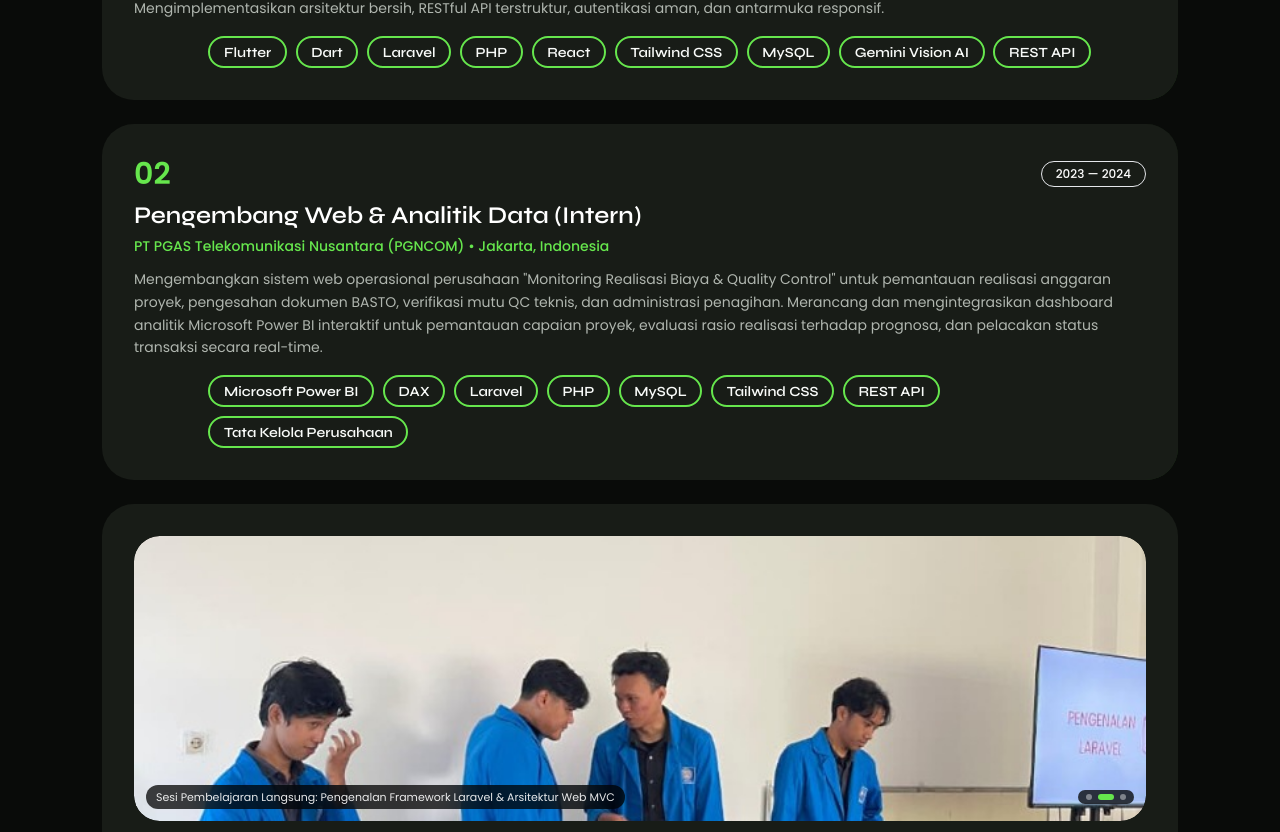
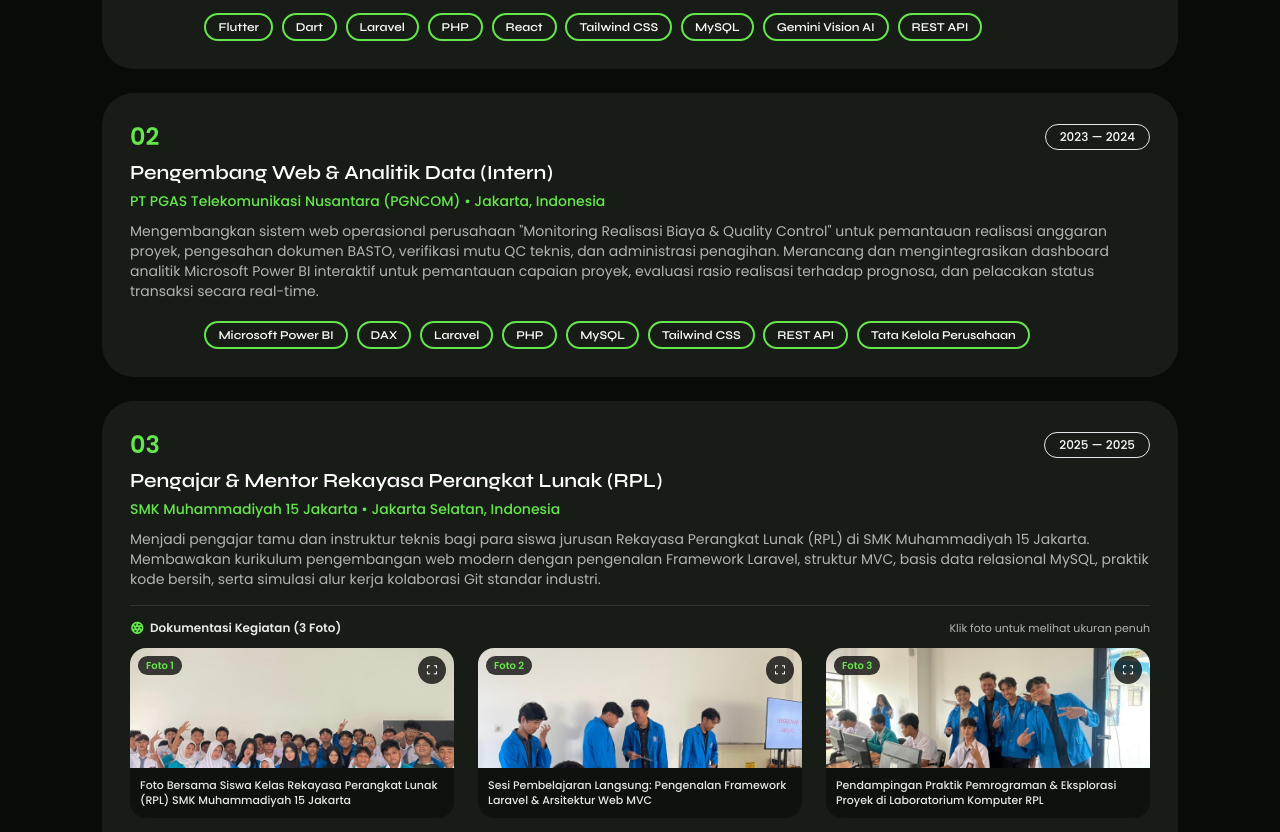
Before and after one commit to Dimss-W/CV-Website, a Next.js app: page / in a window 1280 px wide. Shown: the part 4668-5500 px from the top of the page. Built offline with nearby package versions, Linux system fonts and the light colour scheme; no server answers; some icons are missing.

Commit message:
style(experience,certificates): ubah foto dokumentasi pengalaman menjadi galeri 3 kolom kompak & informatif

```diff
--- a/src/components/CertificatesSection.tsx
+++ b/src/components/CertificatesSection.tsx
@@ -45,7 +45,7 @@ export default function CertificatesSection({ certificates }: CertificatesSectio
         Sertifikat & <span>Penghargaan</span>
       </h2>
 
-      <div className="container grid grid-cols-1 lg:grid-cols-2 auto-rows-fr gap-8 reveal-init">
+      <div className="container grid grid-cols-1 md:grid-cols-2 max-w-4xl mx-auto auto-rows-fr gap-6 reveal-init">
         {certificates.map((cert, index) => {
           const currentPage = activeImageMap[cert.id] ?? 0;
           const currentImg = cert.images[currentPage] || cert.images[0];
--- a/src/components/ExperienceSection.tsx
+++ b/src/components/ExperienceSection.tsx
@@ -5,85 +5,6 @@ import { Experience } from '@/types';
 
 interface ExperienceSectionProps {
   experiences: Experience[];
-}
-
-function ExperienceGallery({
-  images,
-  captions,
-  title,
-  onOpenModal,
-}: {
-  images: string[];
-  captions?: string[];
-  title: string;
-  onOpenModal: (imgIdx: number) => void;
-}) {
-  const [idx, setIdx] = useState(0);
-  const [paused, setPaused] = useState(false);
-
-  useEffect(() => {
-    if (images.length <= 1 || paused) return;
-    const timer = setInterval(() => {
-      setIdx((prev) => (prev + 1) % images.length);
-    }, 5200);
-    return () => clearInterval(timer);
-  }, [images.length, paused]);
-
-  const currentCaption = captions?.[idx] || `${idx + 1} / ${images.length}`;
-
-  return (
-    <div
-      className="work__link !h-[220px] sm:!h-[285px] mb-5 group"
-      onMouseEnter={() => setPaused(true)}
-      onMouseLeave={() => setPaused(false)}
-      onClick={() => onOpenModal(idx)}
-    >
-      {images.map((img, i) => (
-        <img
-          key={i}
-          src={img}
-          alt={`${title} - ${i + 1}`}
-          className={`work__img absolute inset-0 w-full h-full object-cover object-center transition-all duration-700 ease-in-out ${
-            i === idx ? 'opacity-100 scale-100 z-[2]' : 'opacity-0 scale-105 z-[1] pointer-events-none'
-          }`}
-        />
-      ))}
-
-      <div className="work__arrow" title="Lihat Ukuran Penuh">
-        <i className="ri-arrow-right-up-line" />
-      </div>
-
-      {images.length > 1 && (
-        <div
-          className="absolute bottom-3 left-3 right-3 z-20 flex items-center justify-between gap-2 pointer-events-none"
-          onClick={(e) => e.stopPropagation()}
-        >
-          <span className="px-2.5 py-1 rounded-full bg-black/75 backdrop-blur-md text-[11px] text-white/90 truncate max-w-[70%]">
-            {currentCaption}
-          </span>
-
-          <div className="flex items-center gap-1.5 px-2 py-1 rounded-full bg-black/75 backdrop-blur-md pointer-events-auto">
-            {images.map((_, dotIdx) => (
-              <button
-                key={dotIdx}
-                type="button"
-                aria-label={`Foto ${dotIdx + 1}`}
-                onClick={(e) => {
-                  e.stopPropagation();
-                  setIdx(dotIdx);
-                }}
-                className={`h-1.5 rounded-full transition-all duration-300 ${
-                  idx === dotIdx
-                    ? 'w-4 bg-[var(--first-color)]'
-                    : 'w-1.5 bg-white/40 hover:bg-white/70'
-                }`}
-              />
-            ))}
-          </div>
-        </div>
-      )}
-    </div>
-  );
 }
 
 export default function ExperienceSection({ experiences }: ExperienceSectionProps) {
@@ -117,22 +38,11 @@ export default function ExperienceSection({ experiences }: ExperienceSectionProp
           return (
             <article
               key={item.id || index}
-              className="relative bg-[var(--container-color)] p-6 sm:p-8 rounded-[2rem] overflow-hidden"
+              className="relative bg-[var(--container-color)] p-5 sm:p-7 rounded-[2rem] overflow-hidden"
             >
-              {hasImages && (
-                <ExperienceGallery
-                  images={item.images!}
-                  captions={item.captions}
-                  title={`${item.role} - ${item.company}`}
-                  onOpenModal={(imgIdx) =>
-                    setModal({ open: true, exp: item, imgIdx })
-                  }
-                />
-              )}
-
               <div className="relative z-[5]">
-                <div className="flex flex-wrap items-center justify-between gap-2 mb-2">
-                  <span className="font-[var(--second-font)] font-semibold text-2xl sm:text-3xl text-[var(--first-color)]">
+                <div className="flex flex-wrap items-center justify-between gap-2 mb-1.5">
+                  <span className="font-[var(--second-font)] font-semibold text-xl sm:text-2xl text-[var(--first-color)]">
                     {num}
                   </span>
                   <span className="px-3.5 py-1 rounded-full border border-[var(--first-color)]/50 text-xs text-white font-medium">
@@ -140,21 +50,73 @@ export default function ExperienceSection({ experiences }: ExperienceSectionProp
                   </span>
                 </div>
 
-                <h3 className="text-xl sm:text-2xl font-semibold text-white mb-1">
+                <h3 className="text-lg sm:text-xl font-semibold text-white mb-1">
                   {item.role}
                 </h3>
-                <p className="text-sm font-medium text-[var(--first-color)] mb-3">
+                <p className="text-xs sm:text-sm font-medium text-[var(--first-color)] mb-2.5">
                   {item.company} {item.location ? `• ${item.location}` : ''}
                 </p>
 
-                <p className="text-sm text-[var(--text-color)] leading-relaxed mb-4">
+                <p className="text-xs sm:text-sm text-[var(--text-color)] leading-relaxed mb-4">
                   {item.description}
                 </p>
 
+                {/* Galeri Dokumentasi Kompak & Informatif (3 Kolom Proporsional) */}
+                {hasImages && (
+                  <div className="mb-4 pt-3 border-t border-white/10">
+                    <div className="flex items-center justify-between mb-2.5">
+                      <span className="inline-flex items-center gap-1.5 text-xs font-semibold text-white/90">
+                        <i className="ri-camera-lens-line text-[var(--first-color)] text-sm" />
+                        Dokumentasi Kegiatan ({item.images!.length} Foto)
+                      </span>
+                      <span className="text-[11px] text-[var(--text-color)]">
+                        Klik foto untuk melihat ukuran penuh
+                      </span>
+                    </div>
+
+                    <div className="grid grid-cols-1 sm:grid-cols-3 gap-3">
+                      {item.images!.map((img, i) => {
+                        const caption =
+                          item.captions?.[i] || `Dokumentasi ${i + 1}`;
+                        return (
+                          <button
+                            key={i}
+                            type="button"
+                            onClick={() =>
+                              setModal({ open: true, exp: item, imgIdx: i })
+                            }
+                            className="group relative flex flex-col bg-black/40 border border-white/10 hover:border-[var(--first-color)]/60 rounded-2xl overflow-hidden text-left transition-all duration-300 hover:-translate-y-0.5"
+                          >
+                            <div className="relative w-full h-[130px] sm:h-[120px] overflow-hidden bg-black/60">
+                              <img
+                                src={img}
+                                alt={`${item.role} - ${caption}`}
+                                className="w-full h-full object-cover object-center transition-transform duration-500 group-hover:scale-105"
+                              />
+                              <span className="absolute top-2 right-2 w-7 h-7 rounded-full bg-black/75 text-white group-hover:bg-[var(--first-color)] group-hover:text-black grid place-items-center text-xs transition-colors">
+                                <i className="ri-fullscreen-line" />
+                              </span>
+                              <span className="absolute top-2 left-2 px-2 py-0.5 rounded-full bg-black/75 text-[10px] font-semibold text-[var(--first-color)]">
+                                Foto {i + 1}
+                              </span>
+                            </div>
+
+                            <div className="p-2.5">
+                              <p className="text-[11px] text-white/90 font-medium leading-snug line-clamp-2">
+                                {caption}
+                              </p>
+                            </div>
+                          </button>
+                        );
+                      })}
+                    </div>
+                  </div>
+                )}
+
                 {item.technologies && item.technologies.length > 0 && (
-                  <ul className="services__list">
+                  <ul className="services__list pt-1">
                     {item.technologies.map((tech) => (
-                      <li key={tech} className="services__item text-xs">
+                      <li key={tech} className="services__item !text-xs !py-1 !px-3">
                         {tech}
                       </li>
                     ))}
```
